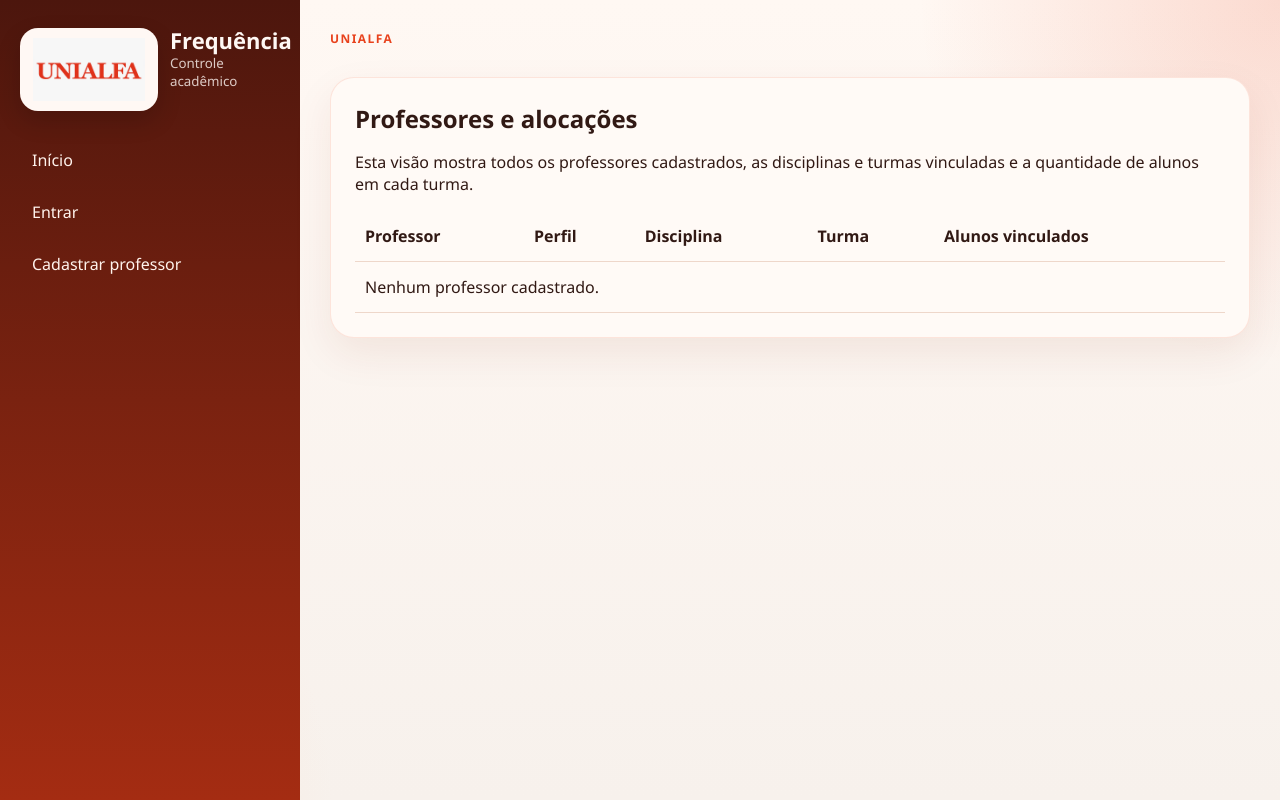
After one commit to frequencia-alfa/frequencia, a Flask app: template templates/professores_admin.html in a window 1280 px wide. The commit adds this page. Run offline with Flask 3, Linux system fonts and the light colour scheme; the template is opened without the code that fills it, so the values that code supplies are empty; some libraries are stand-ins or nearby versions.

Commit message:
Adiciona regras de login, administrador e visao administrativa

```diff
--- a/app.py
+++ b/app.py
@@ -27,6 +27,9 @@ DATABASE_URL = os.environ.get("DATABASE_URL")
 DATABASE_PATH = os.environ.get("DATABASE_PATH", "banco.db")
 AULA_EXPIRATION_MINUTES = int(os.environ.get("AULA_EXPIRATION_MINUTES", "15"))
 LOGO_PATH = os.path.join(app.root_path, "logo.png")
+ADMIN_NOME = "Administrador"
+ADMIN_EMAIL = "administrador@frequencia.local"
+ADMIN_SENHA = "Frequenciaalfa"
 
 
 class Database:
@@ -131,7 +134,8 @@ def initialize_database():
             id INTEGER GENERATED BY DEFAULT AS IDENTITY PRIMARY KEY,
             nome TEXT NOT NULL,
             email TEXT UNIQUE,
-            senha_hash TEXT
+            senha_hash TEXT,
+            is_admin INTEGER NOT NULL DEFAULT 0
         );
 
         CREATE TABLE IF NOT EXISTS disciplinas (
@@ -190,7 +194,8 @@ def initialize_database():
             id INTEGER PRIMARY KEY AUTOINCREMENT,
             nome TEXT NOT NULL,
             email TEXT UNIQUE,
-            senha_hash TEXT
+            senha_hash TEXT,
+            is_admin INTEGER NOT NULL DEFAULT 0
         );
 
         CREATE TABLE IF NOT EXISTS disciplinas (
@@ -250,6 +255,8 @@ def initialize_database():
         conn.execute("ALTER TABLE professores ADD COLUMN email TEXT")
     if not column_exists("professores", "senha_hash"):
         conn.execute("ALTER TABLE professores ADD COLUMN senha_hash TEXT")
+    if not column_exists("professores", "is_admin"):
+        conn.execute("ALTER TABLE professores ADD COLUMN is_admin INTEGER NOT NULL DEFAULT 0")
     if not column_exists("aulas", "turma_id"):
         conn.execute("ALTER TABLE aulas ADD COLUMN turma_id INTEGER")
     if not column_exists("aulas", "disciplina_id"):
@@ -308,6 +315,28 @@ def initialize_database():
             (email, senha_hash, professor["id"]),
         )
 
+    admin = conn.execute(
+        "SELECT id FROM professores WHERE lower(email) = ? OR lower(nome) = ?",
+        (ADMIN_EMAIL.lower(), ADMIN_NOME.lower()),
+    ).fetchone()
+    if admin:
+        conn.execute(
+            """
+            UPDATE professores
+            SET nome = ?, email = ?, senha_hash = ?, is_admin = 1
+            WHERE id = ?
+            """,
+            (ADMIN_NOME, ADMIN_EMAIL, generate_password_hash(ADMIN_SENHA), admin["id"]),
+        )
+    else:
+        conn.execute(
+            """
+            INSERT INTO professores (nome, email, senha_hash, is_admin)
+            VALUES (?, ?, ?, 1)
+            """,
+            (ADMIN_NOME, ADMIN_EMAIL, generate_password_hash(ADMIN_SENHA)),
+        )
+
     conn.commit()
 
 
@@ -329,14 +358,28 @@ def professor_logado():
     if not professor_id:
         return None
     return conn.execute(
-        "SELECT id, nome, email FROM professores WHERE id = ?",
+        "SELECT id, nome, email, COALESCE(is_admin, 0) AS is_admin FROM professores WHERE id = ?",
         (professor_id,),
     ).fetchone()
 
 
 def require_login():
     if not professor_logado():
-        return redirect("/login")
+        return redirect(url_for("login"))
+    return None
+
+
+def usuario_admin():
+    professor = professor_logado()
+    return bool(professor and professor["is_admin"])
+
+
+def require_admin():
+    login_redirect = require_login()
+    if login_redirect:
+        return login_redirect
+    if not usuario_admin():
+        return render_message("Acesso negado", "Esta área é exclusiva do Administrador.")
     return None
 
 
@@ -400,7 +443,11 @@ def ensure_device_binding(dispositivo, codigo):
 
 @app.context_processor
 def inject_professor():
-    return {"session_professor": professor_logado()}
+    professor = professor_logado()
+    return {
+        "session_professor": professor,
+        "session_is_admin": bool(professor and professor["is_admin"]),
+    }
 
 
 @app.route("/")
@@ -436,13 +483,13 @@ def novo_professor():
             return render_message("Cadastro de Professor", "Preencha nome, e-mail e senha.")
         try:
             conn.execute(
-                "INSERT INTO professores (nome, email, senha_hash) VALUES (?, ?, ?)",
+                "INSERT INTO professores (nome, email, senha_hash, is_admin) VALUES (?, ?, ?, 0)",
                 (nome, email, generate_password_hash(senha)),
             )
             conn.commit()
         except sqlite3.IntegrityError:
             return render_message("Cadastro de Professor", "Já existe professor com esse e-mail.")
-        return redirect("/login")
+        return redirect(url_for("login"))
 
     return render_template("novo_professor.html", title="Cadastrar Professor")
 
@@ -450,11 +497,15 @@ def novo_professor():
 @app.route("/login", methods=["GET", "POST"])
 def login():
     if request.method == "POST":
-        email = request.form["email"].strip().lower()
+        identificador = request.form["email"].strip().lower()
         senha = request.form["senha"]
         professor = conn.execute(
-            "SELECT id, nome, email, senha_hash FROM professores WHERE email = ?",
-            (email,),
+            """
+            SELECT id, nome, email, senha_hash, COALESCE(is_admin, 0) AS is_admin
+            FROM professores
+            WHERE lower(email) = ? OR lower(nome) = ?
+            """,
+            (identificador, identificador),
         ).fetchone()
         if not professor or not professor["senha_hash"] or not check_password_hash(
             professor["senha_hash"], senha
@@ -474,6 +525,10 @@ def logout():
 
 @app.route("/nova_disciplina", methods=["GET", "POST"])
 def nova_disciplina():
+    login_redirect = require_login()
+    if login_redirect:
+        return login_redirect
+
     if request.method == "POST":
         codigo = request.form["codigo"].strip().upper()
         nome = request.form["nome"].strip()
@@ -494,6 +549,10 @@ def nova_disciplina():
 
 @app.route("/nova_turma", methods=["GET", "POST"])
 def nova_turma():
+    login_redirect = require_login()
+    if login_redirect:
+        return login_redirect
+
     if request.method == "POST":
         codigo = request.form["codigo"].strip().upper()
         if not codigo:
@@ -519,6 +578,20 @@ def alocacoes():
     if request.method == "POST":
         disciplina_id = request.form["disciplina_id"]
         turma_id = request.form["turma_id"]
+        conflito = conn.execute(
+            """
+            SELECT p.nome
+            FROM alocacoes a
+            JOIN professores p ON p.id = a.professor_id
+            WHERE a.disciplina_id = ? AND a.turma_id = ? AND a.professor_id <> ?
+            """,
+            (disciplina_id, turma_id, professor["id"]),
+        ).fetchone()
+        if conflito:
+            return render_message(
+                "Alocações",
+                f"Esta disciplina já está vinculada a esta turma para o professor {conflito['nome']}.",
+            )
         try:
             conn.execute(
                 """
@@ -641,6 +714,43 @@ def dashboard():
         )
 
     return render_template("dashboard.html", title="Dashboard", aulas=aulas_view)
+
+
+@app.route("/administracao/professores")
+def professores_admin():
+    admin_redirect = require_admin()
+    if admin_redirect:
+        return admin_redirect
+
+    professores = conn.execute(
+        """
+        SELECT
+            p.id,
+            p.nome,
+            p.email,
+            COALESCE(p.is_admin, 0) AS is_admin,
+            a.id AS alocacao_id,
+            d.codigo AS disciplina_codigo,
+            d.nome AS disciplina_nome,
+            t.codigo AS turma_codigo,
+            COUNT(al.codigo) AS total_alunos
+        FROM professores p
+        LEFT JOIN alocacoes a ON a.professor_id = p.id
+        LEFT JOIN disciplinas d ON d.id = a.disciplina_id
+        LEFT JOIN turmas t ON t.id = a.turma_id
+        LEFT JOIN alunos al ON al.turma_id = a.turma_id
+        GROUP BY
+            p.id, p.nome, p.email, p.is_admin,
+            a.id, d.codigo, d.nome, t.codigo
+        ORDER BY p.nome, t.codigo, d.nome
+        """
+    ).fetchall()
+
+    return render_template(
+        "professores_admin.html",
+        title="Visão Administrativa",
+        professores=professores,
+    )
 
 
 @app.route("/dashboard/limpar", methods=["POST"])
--- a/templates/base.html
+++ b/templates/base.html
@@ -28,14 +28,16 @@
                 <a href="{{ url_for('dashboard') }}">Dashboard</a>
                 <a href="{{ url_for('alocacoes') }}">Alocações</a>
                 <a href="{{ url_for('desvincular') }}">Desvincular dispositivo</a>
+                <a href="{{ url_for('nova_disciplina') }}">Nova disciplina</a>
+                <a href="{{ url_for('nova_turma') }}">Nova turma</a>
+                {% if session_is_admin %}
+                <a href="{{ url_for('novo_professor') }}">Cadastrar professor</a>
+                <a href="{{ url_for('professores_admin') }}">Visão administrativa</a>
+                {% endif %}
+                <a href="{{ url_for('logout') }}">Sair</a>
                 {% else %}
                 <a href="{{ url_for('login') }}">Entrar</a>
                 <a href="{{ url_for('novo_professor') }}">Cadastrar professor</a>
-                {% endif %}
-                <a href="{{ url_for('nova_disciplina') }}">Nova disciplina</a>
-                <a href="{{ url_for('nova_turma') }}">Nova turma</a>
-                {% if session_professor %}
-                <a href="{{ url_for('logout') }}">Sair</a>
                 {% endif %}
             </nav>
             {% endif %}
@@ -50,7 +52,7 @@
                 </div>
                 {% if session_professor %}
                 <div class="user-badge">
-                    <span>Professor</span>
+                    <span>{% if session_is_admin %}Administrador{% else %}Professor{% endif %}</span>
                     <strong>{{ session_professor["nome"] }}</strong>
                 </div>
                 {% endif %}
--- a/templates/login.html
+++ b/templates/login.html
@@ -4,9 +4,10 @@
 <section class="panel narrow">
     <h2>Login do Professor</h2>
     <form method="post" class="stack-form">
-        <input name="email" type="email" placeholder="E-mail" required>
+        <input name="email" placeholder="E-mail ou usuário" required>
         <input name="senha" type="password" placeholder="Senha" required>
         <button type="submit">Entrar</button>
     </form>
+    <p class="helper">Administrador: usuário <strong>Administrador</strong> e senha <strong>Frequenciaalfa</strong>.</p>
 </section>
 {% endblock %}
--- /dev/null
+++ b/templates/professores_admin.html
@@ -0,0 +1,46 @@
+{% extends "base.html" %}
+
+{% block content %}
+<section class="panel">
+    <h2>Professores e alocações</h2>
+    <p>Esta visão mostra todos os professores cadastrados, as disciplinas e turmas vinculadas e a quantidade de alunos em cada turma.</p>
+
+    <table>
+        <thead>
+            <tr>
+                <th>Professor</th>
+                <th>Perfil</th>
+                <th>Disciplina</th>
+                <th>Turma</th>
+                <th>Alunos vinculados</th>
+            </tr>
+        </thead>
+        <tbody>
+            {% if professores %}
+                {% for row in professores %}
+                <tr>
+                    <td>
+                        <strong>{{ row["nome"] }}</strong><br>
+                        <small>{{ row["email"] }}</small>
+                    </td>
+                    <td>{% if row["is_admin"] %}Administrador{% else %}Professor{% endif %}</td>
+                    <td>
+                        {% if row["alocacao_id"] %}
+                        {{ row["disciplina_codigo"] }} - {{ row["disciplina_nome"] }}
+                        {% else %}
+                        Sem alocação
+                        {% endif %}
+                    </td>
+                    <td>{{ row["turma_codigo"] or "-" }}</td>
+                    <td>{{ row["total_alunos"] if row["alocacao_id"] else 0 }}</td>
+                </tr>
+                {% endfor %}
+            {% else %}
+                <tr>
+                    <td colspan="5">Nenhum professor cadastrado.</td>
+                </tr>
+            {% endif %}
+        </tbody>
+    </table>
+</section>
+{% endblock %}
```
Also changed, not shown: templates/home.html (+4 -3 lines), banco.db.
